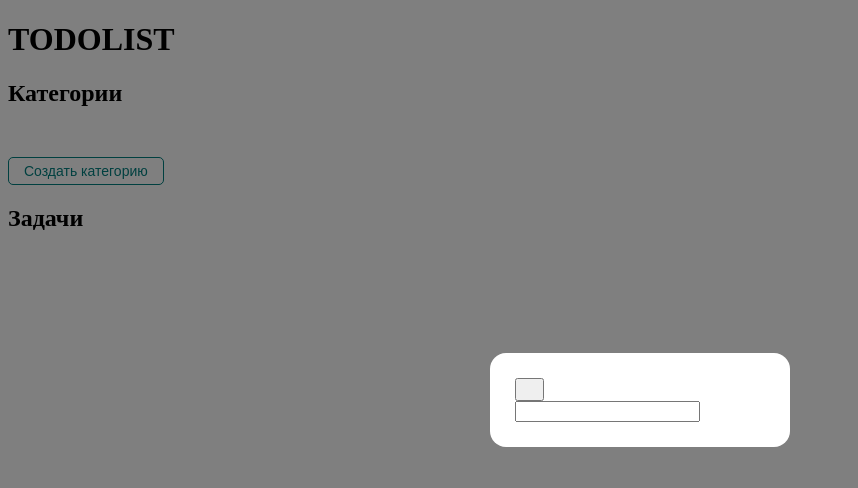
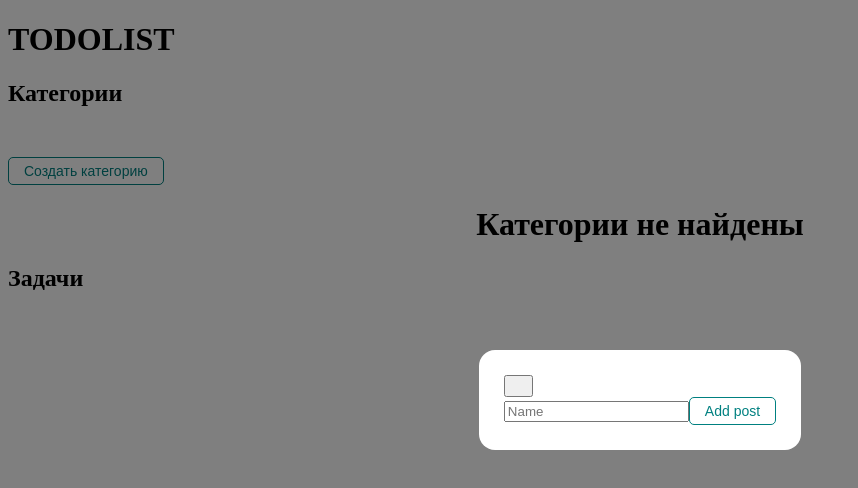
Before and after one commit to seva4la/TPFront, a React (Vite) app: page / in a window 1280 px wide. Both pictures are taken after a click on the button "Создать категорию". Shown: the top 488 px of the page, without its empty margins (0-858 px from the left). Built offline with nearby package versions, Linux system fonts and the light colour scheme; some icons are missing.

Commit message:
реализовала возможность добавления категории

```diff
--- a/src/App.jsx
+++ b/src/App.jsx
@@ -4,9 +4,25 @@ import { useState } from "react";
 import "./App.css";
 import { MyModal } from "./components/MyModal/MyModal";
 import { MyButton } from "./components/button/MyButton";
+import { CategoryList } from "./components/CategoryList";
 
 function App() {
   const [modal, setModal] = useState(false);
+  const [post, setPost] = useState({ title: "", body: "" });
+  const [posts, setPosts] = useState([]);
+  const addNewPost = (e) => {
+    e.preventDefault();
+    const newPost = {
+      ...post,
+      id: Date.now(),
+    };
+    createPost(newPost);
+    setPost({ title: "" });
+  };
+  const createPost = (newPost) => {
+    setPosts([...posts, newPost]);
+    setModal(false);
+  };
   return (
     <>
       <div>
@@ -17,10 +33,18 @@ function App() {
             Создать категорию
           </MyButton>
           <MyModal visible={modal} setVisisble={setModal}>
-            <form action="">
-              <input type="text" />
+            <form>
+              <input
+                value={post.title}
+                onChange={(e) => setPost({ ...post, title: e.target.value })}
+                type="text"
+                placeholder="Name"
+              />
+
+              <MyButton onClick={addNewPost}>Add post</MyButton>
             </form>
           </MyModal>
+          <CategoryList posts={posts} />
         </div>
         <div>
           <h2>Задачи</h2>
--- /dev/null
+++ b/src/components/CategoryItem.jsx
@@ -0,0 +1,17 @@
+/* eslint-disable no-unused-vars */
+/* eslint-disable react/prop-types */
+import React from "react";
+import { MyButton } from "./button/MyButton";
+
+export const CategoryItem = (props) => {
+  return (
+    <div>
+      <div className="post">
+        <div className="post__content">
+          <strong>{props.post.title}</strong>
+          <div>{props.post.body}</div>
+        </div>
+      </div>
+    </div>
+  );
+};
--- /dev/null
+++ b/src/components/CategoryList.jsx
@@ -0,0 +1,23 @@
+/* eslint-disable no-unused-vars */
+/* eslint-disable react/prop-types */
+import React from "react";
+import { CategoryItem } from "./CategoryItem";
+import { CSSTransition, TransitionGroup } from "react-transition-group";
+
+export const CategoryList = ({ posts }) => {
+  if (!posts.length) {
+    return <h1 style={{ textAlign: "center" }}>Категории не найдены</h1>;
+  }
+
+  return (
+    <div>
+      <TransitionGroup>
+        {posts.map((post, index) => (
+          <CSSTransition key={post.id} timeout={500} classNames="post">
+            <CategoryItem number={index + 1} post={post} />
+          </CSSTransition>
+        ))}
+      </TransitionGroup>
+    </div>
+  );
+};
```
